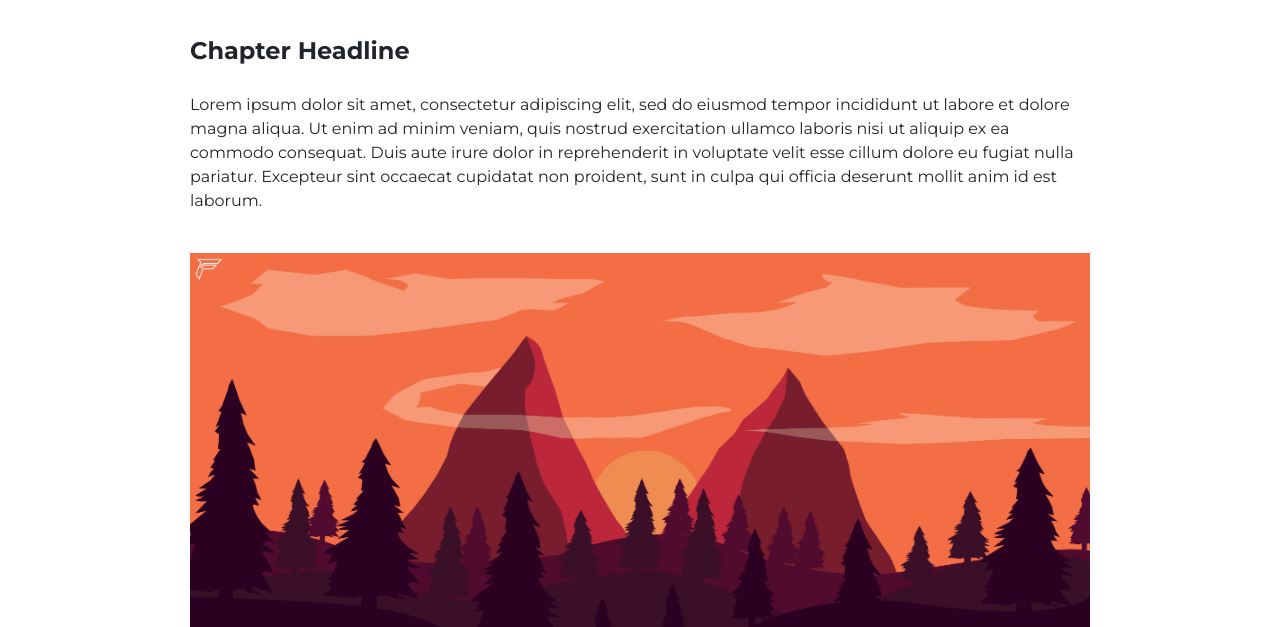
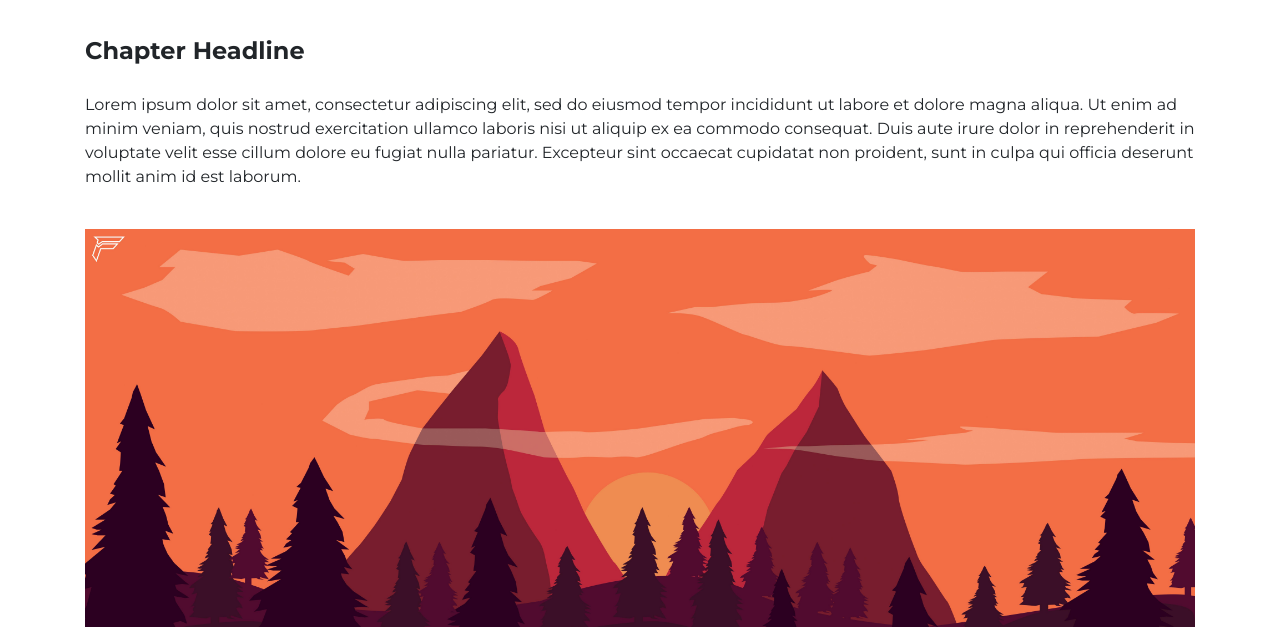
Before and after one commit to ndmvisuals/Nick-McMillan-Jour652, a plain HTML site: page html-frame/index.html in a window 1280 px wide. Shown: the part 173-800 px from the top of the page. Drawn offline with nearby package versions, Linux system fonts and the light colour scheme.

Commit message:
Update content to container

```diff
--- a/html-frame/index.html
+++ b/html-frame/index.html
@@ -57,7 +57,7 @@
         </form>
       </div>
     </nav>
-    <div id="content">
+    <div class="container">
 
 
 
@@ -98,7 +98,7 @@
            id est laborum.</p>
 
 
-      <div class="container">
+
     <!-- 3 Column Row -->
       <div class="row">
           <!-- Left Side of Page, 1/3-->
@@ -112,7 +112,7 @@
             Three of Three Columns
           </div>
         </div>
-        </div>
+
 
       </div>
 
--- a/html-frame/stylesheet.css
+++ b/html-frame/stylesheet.css
@@ -1,16 +1,13 @@
-#content{
-  margin: 0 auto;
-  width: 900px;
-
-}
 
 
+/* Set Body Style */
 body{
   font-family: Montserrat, serif;
   font-size: 1em;
 
 }
 
+/* nav bar space before header */
 .navbar{
 
   margin-bottom: 3em;
```
Lines whose indentation alone changed are shown as unchanged.
